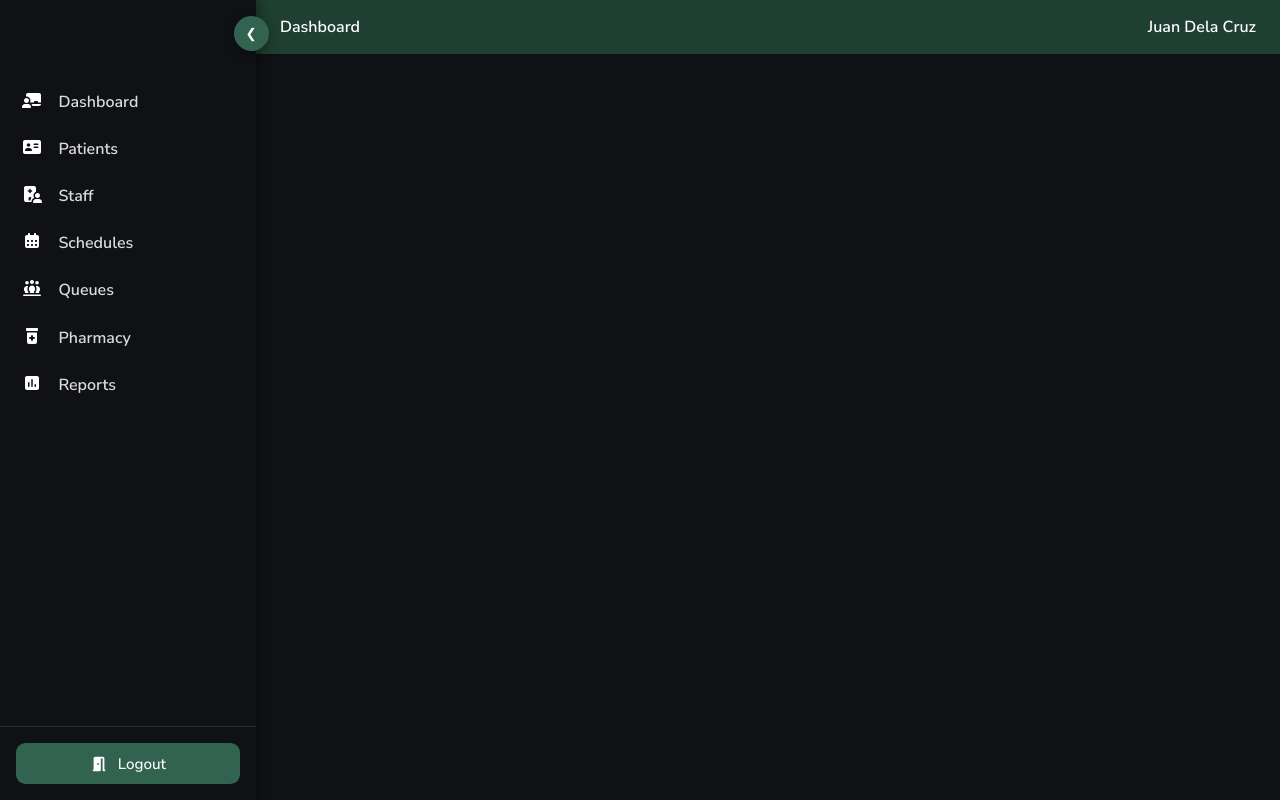
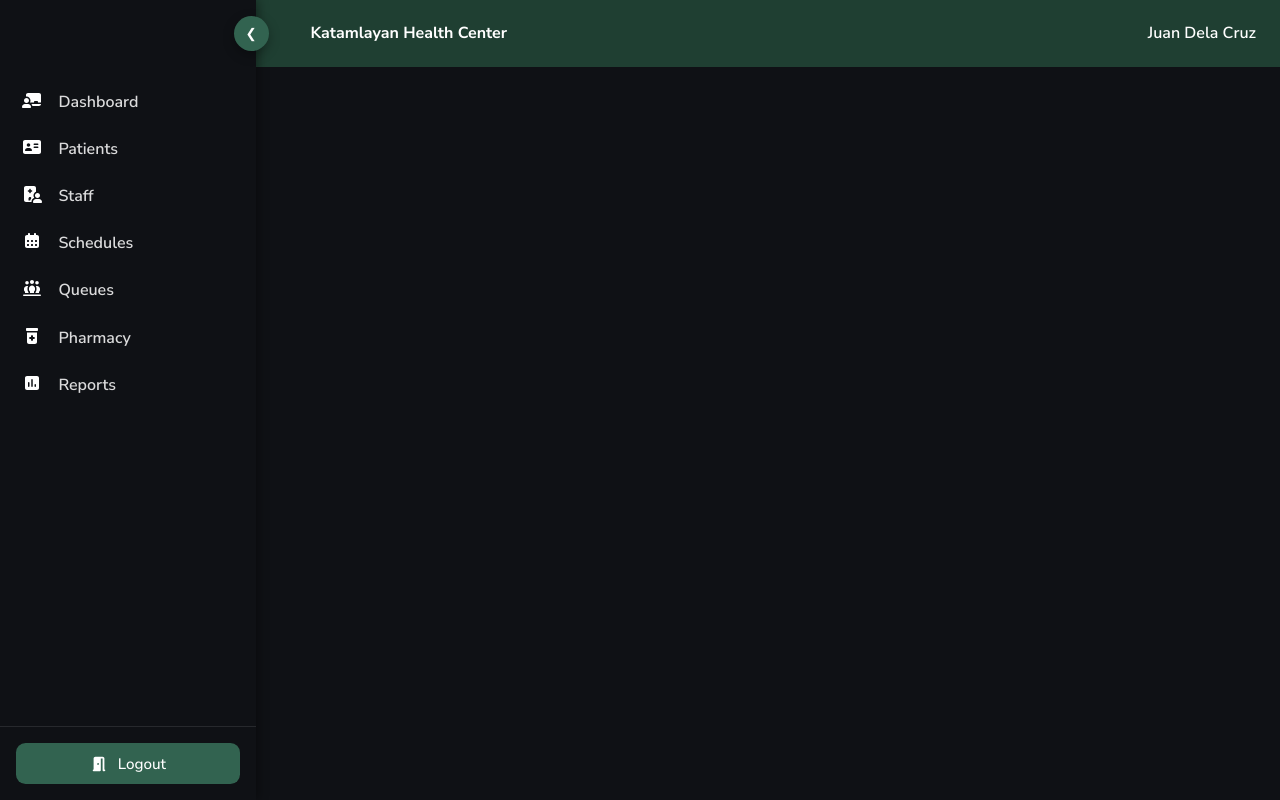
Before and after one commit to AspiringSaint/rhcms-1, a React (Vite) app: page /admin in a window 1280 px wide. Built offline with nearby package versions, Linux system fonts and the light colour scheme.

Commit message:
fixed the navbar ui

```diff
--- a/src/components/Navbar.jsx
+++ b/src/components/Navbar.jsx
@@ -5,7 +5,7 @@ import '../styles/components/Navbar.css'
 const Navbar = () => {
   return (
     <nav className='navbar'>
-        <p className='navbar-title'>Dashboard</p>
+        <p className='navbar-title'>Katamlayan Health Center</p>
         <p className='navbar-user'>Juan Dela Cruz</p>
     </nav>
   )
--- a/src/layouts/DashboardLayout.jsx
+++ b/src/layouts/DashboardLayout.jsx
@@ -9,6 +9,7 @@ const DashboardLayout = () => {
     <div className="dashboard-layout">
         <Sidebar />
         <div className="dashboard-main">
+            {/* Put the navbar inside the main content to make it scrollable */}
             <Navbar />
             <main className="main-content">
                 <Outlet />
--- a/src/styles/components/Navbar.css
+++ b/src/styles/components/Navbar.css
@@ -1,11 +1,22 @@
 .navbar {
   width: 100%;
-  background: #1f3f32; /* darker Vue-green */
-  padding: 1rem 1.5rem;
+  background: #1f3f32;
+  /* darker Vue-green */
+  padding: 1.4rem 1.5rem;
   display: flex;
   justify-content: space-between;
   align-items: center;
-  box-shadow: 0 2px 6px rgba(0,0,0,0.5);
+  box-shadow: 0 2px 6px rgba(0, 0, 0, 0.5);
   color: #ffffff;
   font-weight: 600;
 }
+
+.navbar-title {
+  margin-left: 1.9rem;
+  font-weight: bold;
+  /* transition: all 3s ease-in; */
+}
+
+/* .navbar-title:hover {
+  transform: scale(1.02);
+} */
```
